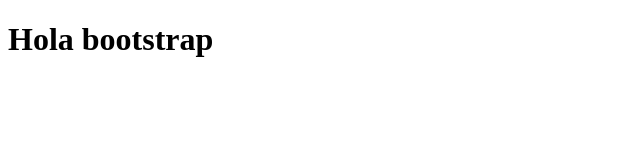
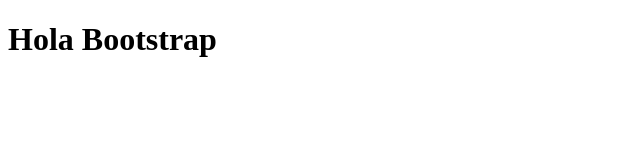
Before and after one commit to AlexisHenao123/bootstrap-react-2901771, a plain HTML site: page 1-intro-bootstrap/index.html in a window 1280 px wide. Shown: the full height of the page, 0-640 px from the left. Drawn offline with Linux system fonts and the light colour scheme.

Commit message:
Verificando datos

```diff
--- a/1-intro-bootstrap/index.html
+++ b/1-intro-bootstrap/index.html
@@ -8,7 +8,7 @@
 </head>
 <body>
 
-    <h1>Hola bootstrap</h1>
+    <h1>Hola Bootstrap</h1>
 
 
 
```
